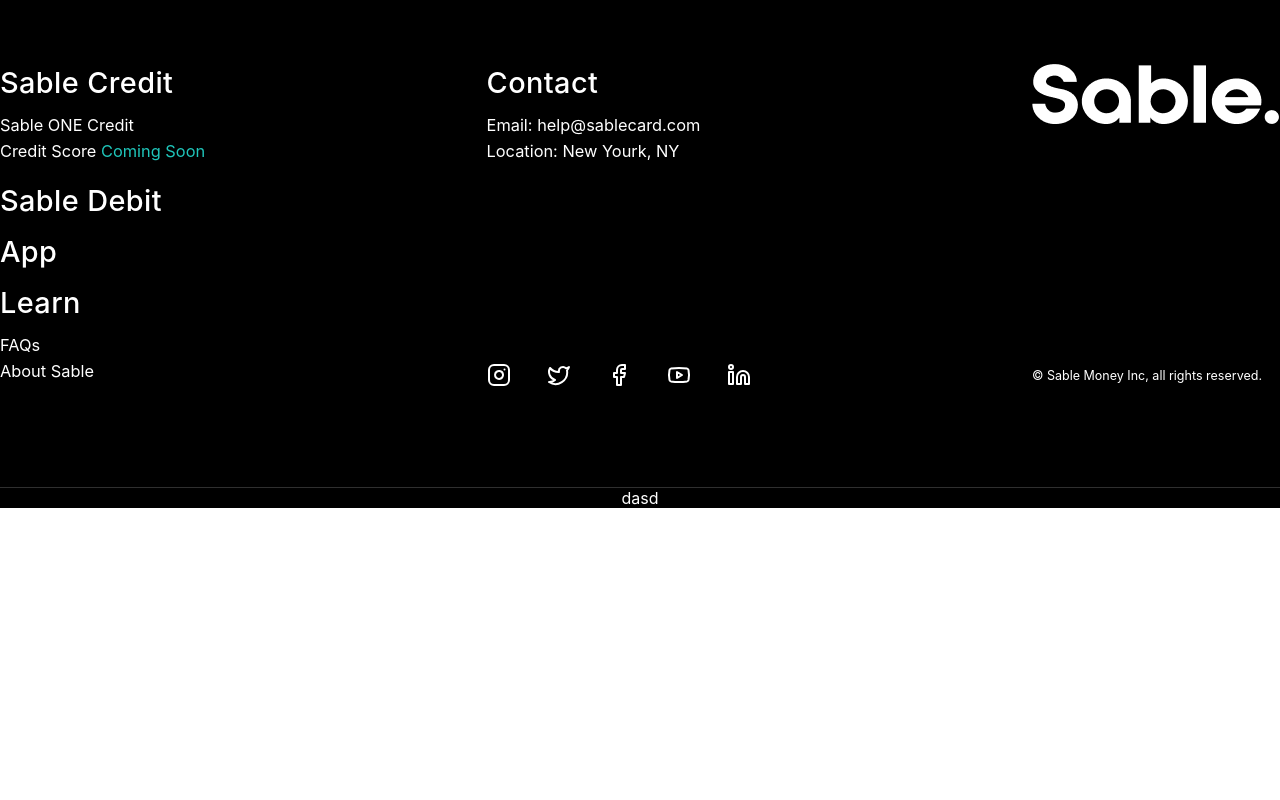
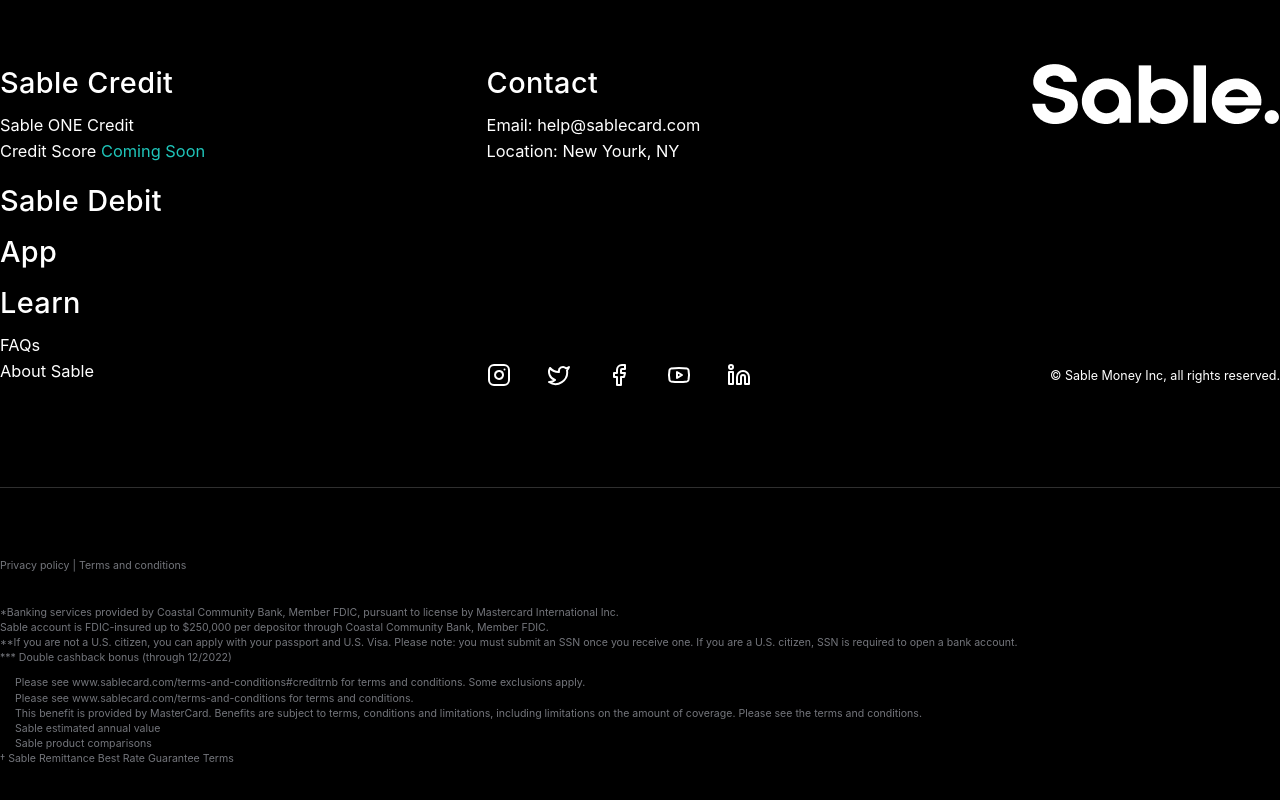
Before and after one commit to rogerdgela/sablecard, a React (Create React App) app: page / in a window 1280 px wide. Shown: the part 6698-7498 px from the top of the page. Before the commit the page ends 7206 px from the top, so only its background shows below. Built offline with nearby package versions, Linux system fonts and the light colour scheme.

Commit message:
Finalizado

```diff
--- a/src/components/Footer/index.js
+++ b/src/components/Footer/index.js
@@ -1,4 +1,4 @@
-import { ContainerFooter, ContentFooter, FooterOne, ListFooter, TitleFooter, DescFooter } from "./styles";
+import { ContainerFooter, ContentFooter, FooterOne, ListFooter, TitleFooter, DescFooter, FooterTwo } from "./styles";
 import { Facebook, Instagram, Linkedin, Twitter, Youtube  } from "lucide-react"
 
 export default function Component() {
@@ -39,16 +39,30 @@
                                 <img src="/images/logo-footer.png" alt="logo" />
                             </div>
 
-                            <div style={{ fontSize: 12.52+"px", fontWeight: 400, lineHeight: 23.11 + "px" }}>
+                            <div style={{ fontSize: 12.52+"px", fontWeight: 400, lineHeight: 23.11 + "px", textAlign: "right" }}>
                                 © Sable Money Inc, all rights reserved.
                             </div>
                         </li>
                     </ListFooter>
                 </FooterOne>
 
-                <div>
-                    dasd
-                </div>
+                <FooterTwo>
+                    <p style={{ paddingBottom: 32+"px" }}>Privacy policy | Terms and conditions</p>
+                    <p>*Banking services provided by Coastal Community Bank, Member FDIC, pursuant to license by Mastercard International Inc.</p>
+                    <p>Sable account is FDIC-insured up to $250,000 per depositor through Coastal Community Bank, Member FDIC.</p>
+                    <p>**If you are not a U.S. citizen, you can apply with your passport and U.S. Visa. Please note: you must submit an SSN once you receive one. If you are a U.S. citizen, SSN is required to open a bank account.</p>
+                    <p>*** Double cashback bonus (through 12/2022)</p>
+
+                    <div style={{ paddingLeft: 15+"px", marginTop: 10+"px" }}>
+                        <p>Please see www.sablecard.com/terms-and-conditions#creditrnb for terms and conditions. Some exclusions apply.</p>
+                        <p>Please see www.sablecard.com/terms-and-conditions for terms and conditions.</p>
+                        <p>This benefit is provided by MasterCard. Benefits are subject to terms, conditions and limitations, including limitations on the amount of coverage. Please see the terms and conditions.</p>
+                        <p>Sable estimated annual value</p>
+                        <p>Sable product comparisons</p>
+                    </div>
+
+                    <p>† Sable Remittance Best Rate Guarantee Terms</p>
+                </FooterTwo>
             </ContentFooter>
         </ContainerFooter>
     )
--- a/src/components/Footer/styles.js
+++ b/src/components/Footer/styles.js
@@ -51,3 +51,18 @@
         color: rgba(31, 198, 187, 1);
     }
 `
+
+export const FooterTwo = styled.div`
+    padding-top: 70px;
+    width: 100%;
+    display: block;
+    padding-bottom: 100px;
+
+    p {
+        display: block;
+        font-size: 10.55px;
+        font-weight: 400;
+        line-height: 15.06px;
+        color: rgba(115, 117, 123, 1);
+    }
+`
```
